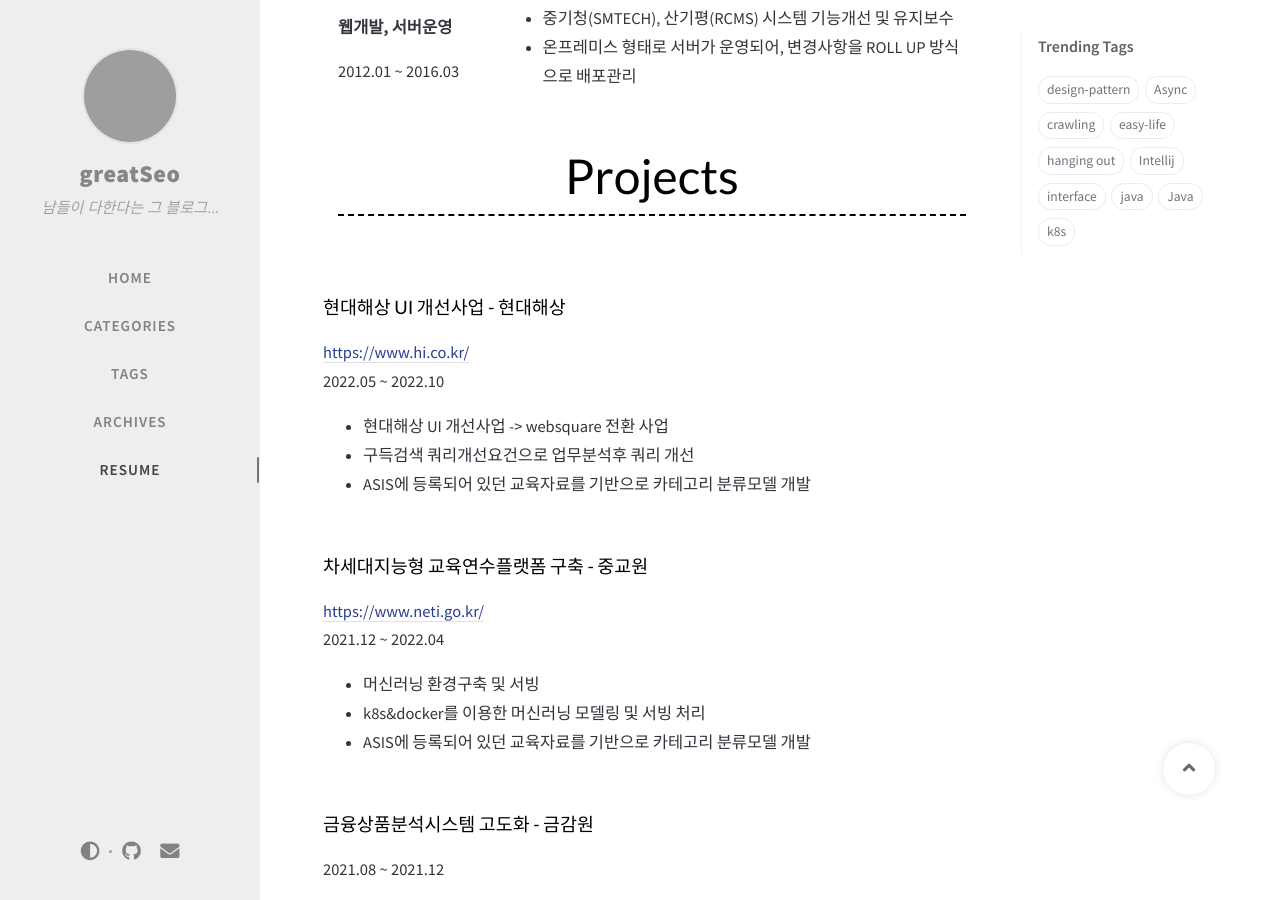
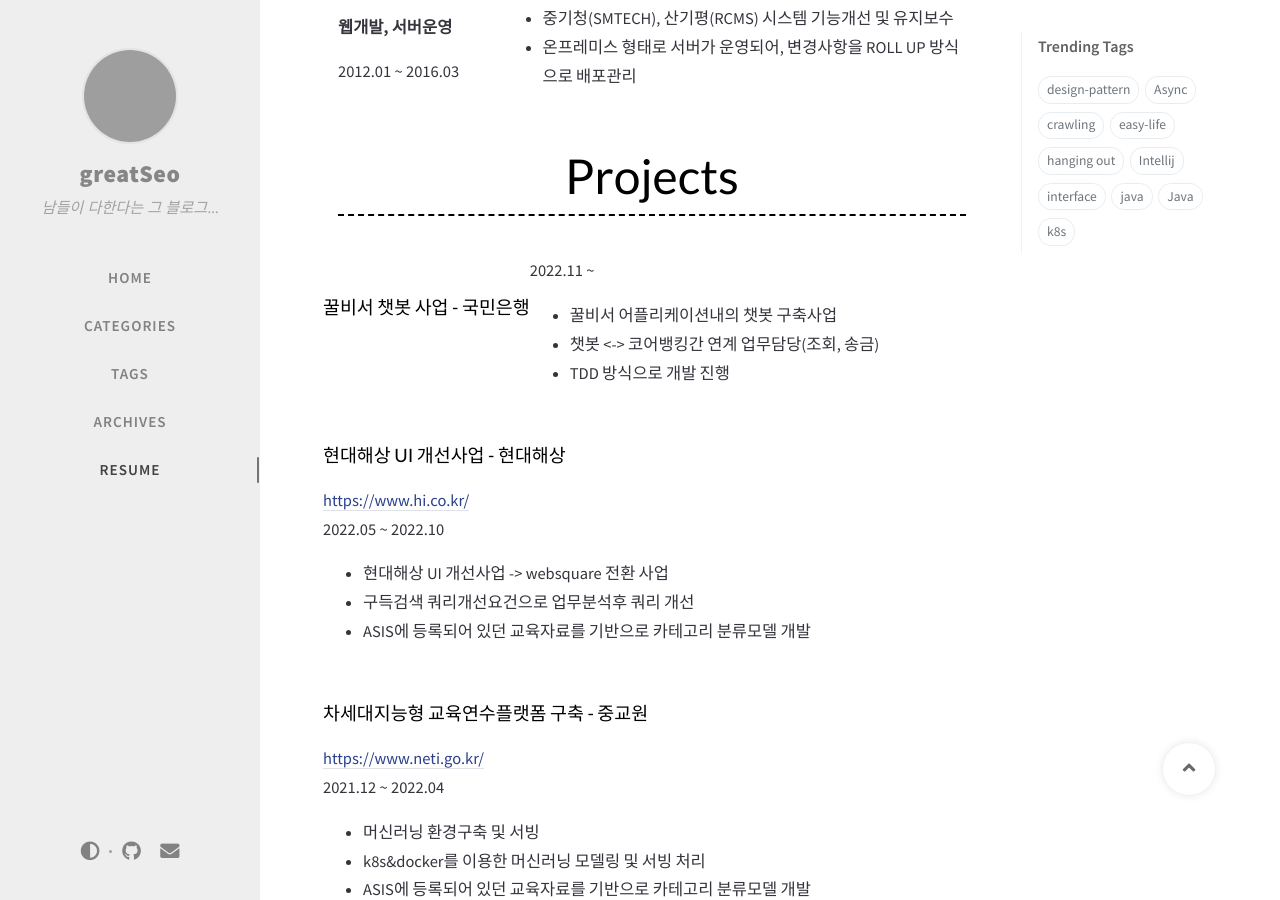
Before and after one commit to sungjinseo/sungjinseo.github.io, a Jekyll site: the page built from _tabs/resume.md, in a window 1280 px wide and 900 px high, scrolled down 1609 px. Built offline with Jekyll 4.4.1, drawn with Linux system fonts in a browser that asks for light colours; nearby versions of some CDN libraries; comment, search, counter and statistics services are not loaded; grey boxes are pictures that could not be loaded.

Commit message:
현재프로젝트 내용추가

```diff
--- a/_data/resume/projects.yml
+++ b/_data/resume/projects.yml
@@ -1,3 +1,13 @@
+- layout: top-middle
+  name: 꿀비서 챗봇 사업 - 국민은행
+  link:
+  quote: >
+    2022.11 ~
+  description: | # this will include new lines to allow paragraphs
+    * 꿀비서 어플리케이션내의 챗봇 구축사업
+    * 챗봇 <-> 코어뱅킹간 연계 업무담당(조회, 송금)
+    * TDD 방식으로 개발 진행
+
 - layout: top-middle
   name: 현대해상 UI 개선사업 - 현대해상
   link: https://www.hi.co.kr/
```
